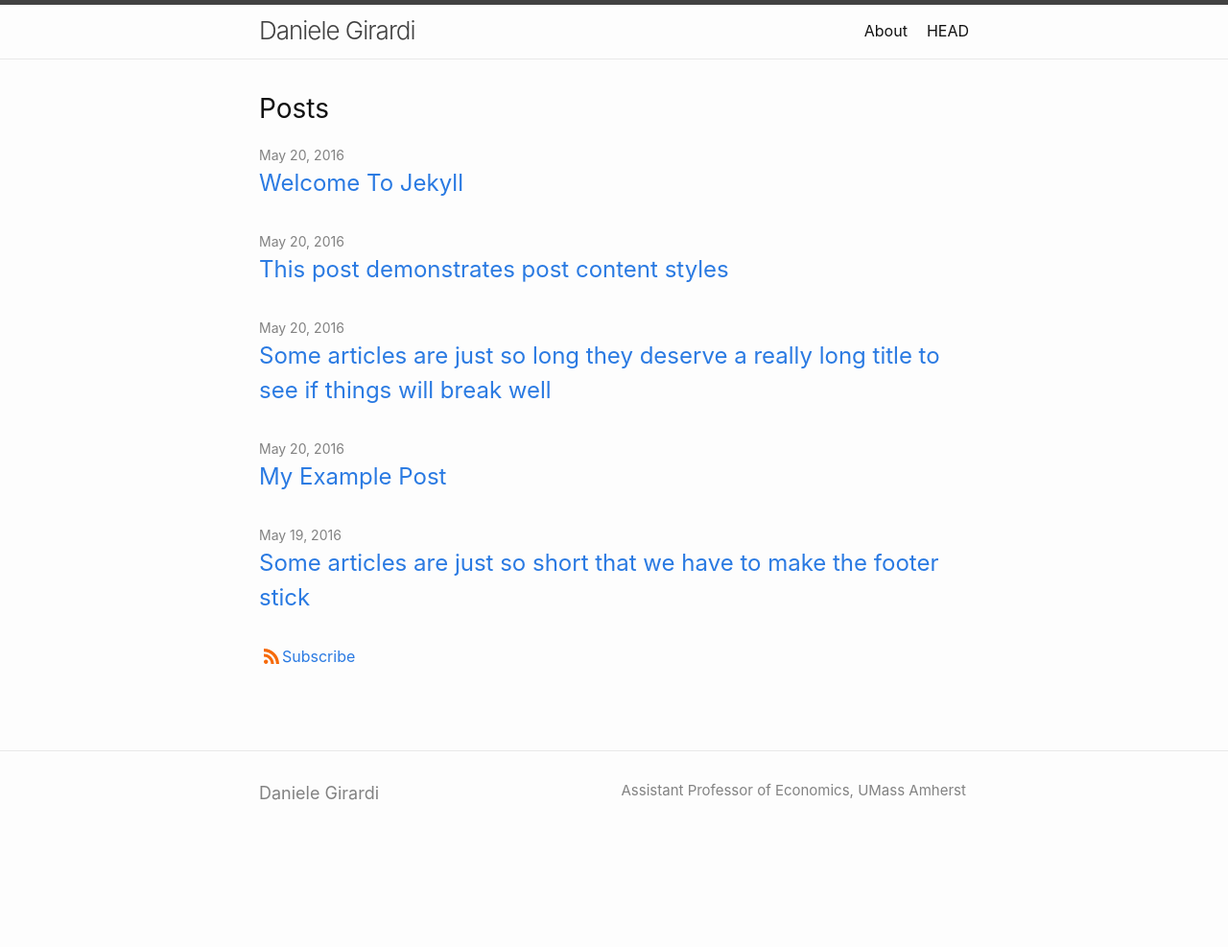
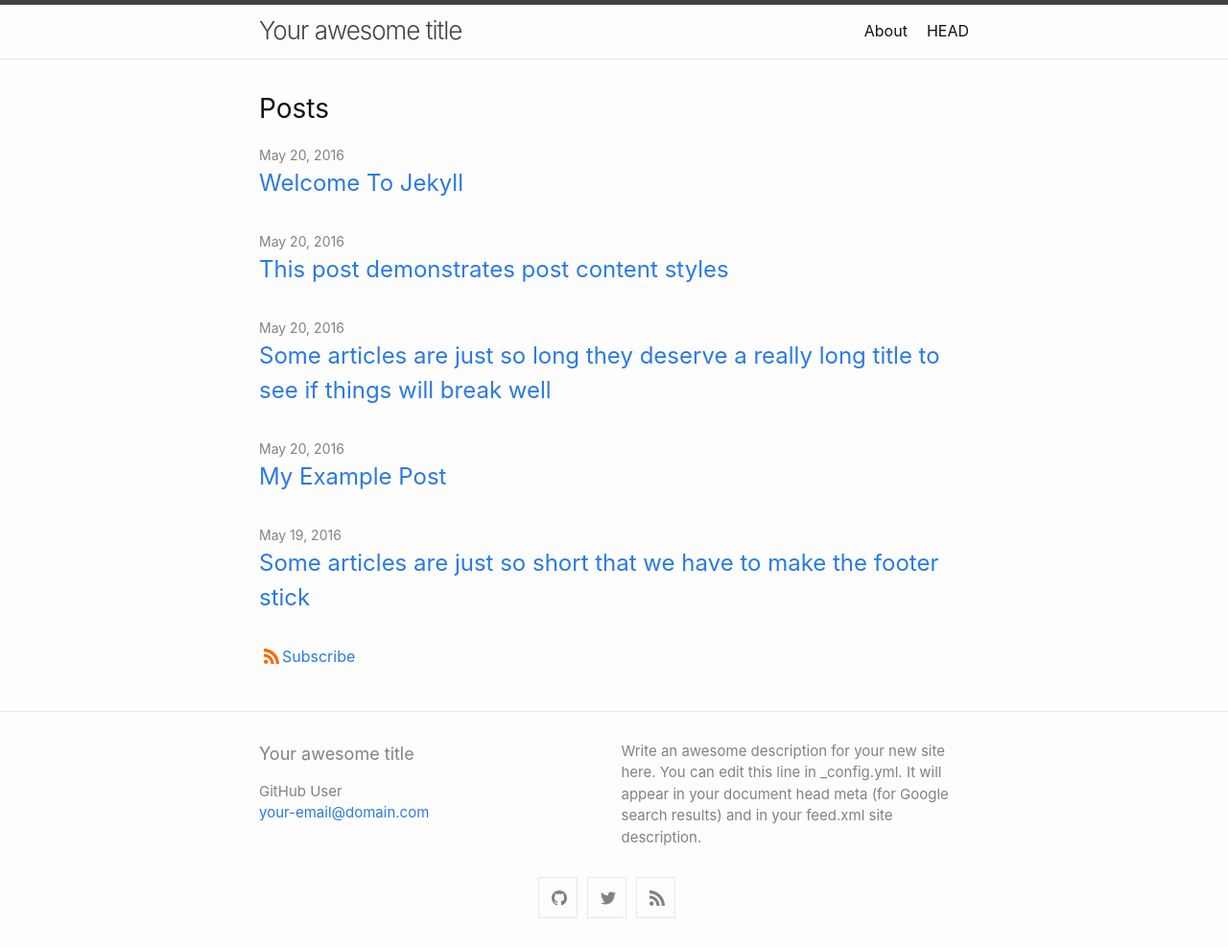
Before and after one commit to danielegirardi/danielegirardi.github.io, a Jekyll site: the page built from index.md, in a window 1280 px wide. Shown: the whole page at 96% size. Built offline with Jekyll 4.4.1, drawn with Linux system fonts in a browser that asks for light colours; before the commit the page ends 900 px from its top, so only the background shows below that.

Commit message:
Add files via upload

```diff
--- a/_config.yml
+++ b/_config.yml
@@ -1,3 +1,52 @@
-title: Daniele Girardi
-description: Assistant Professor of Economics, UMass Amherst
-theme: jekyll-theme-minimal
+title: Your awesome title
+author: GitHub User
+email: your-email@domain.com
+description: > # this means to ignore newlines until "show_excerpts:"
+  Write an awesome description for your new site here. You can edit this
+  line in _config.yml. It will appear in your document head meta (for
+  Google search results) and in your feed.xml site description.
+
+show_excerpts: false # set to true to show excerpts on the homepage
+
+# Minima date format
+# refer to https://shopify.github.io/liquid/filters/date/ if you want to customize this
+minima:
+  date_format: "%b %-d, %Y"
+
+  # generate social links in footer
+  social_links:
+    twitter: jekyllrb
+    github:  jekyll
+    rss: rss
+    # dribbble: jekyll
+    # facebook: jekyll
+    # flickr:   jekyll
+    # instagram: jekyll
+    # linkedin: jekyll
+    # pinterest: jekyll
+    # youtube: jekyll
+    # youtube_channel: UC8CXR0-3I70i1tfPg1PAE1g
+    # youtube_channel_name: CloudCannon
+    # telegram: jekyll
+    # googleplus: +jekyll
+    # microdotblog: jekyll
+    # keybase: jekyll
+
+    # Mastodon instances
+    # mastodon:
+    # - username: jekyll
+    #   instance: example.com
+    # - username: jekyll2
+    #   instance: example.com
+
+# If you want to link only specific pages in your header, uncomment
+# this and add the path to the pages in order as they should show up
+#header_pages:
+# - about.md
+
+# Build settings
+theme: minima
+
+plugins:
+ - jekyll-feed
+ - jekyll-seo-tag
```
